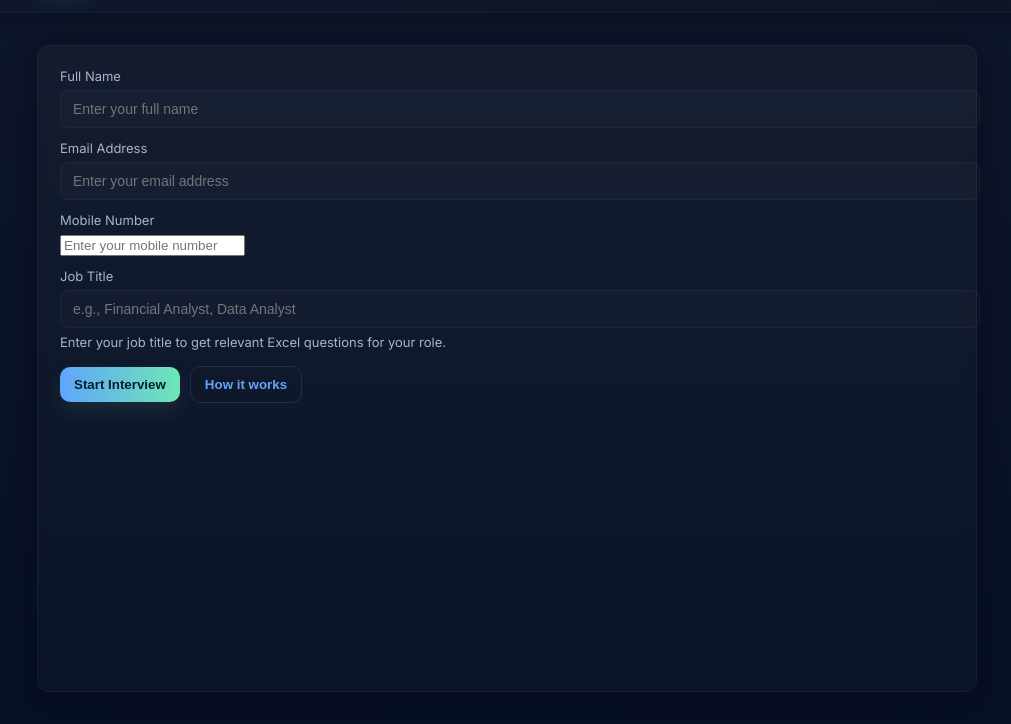
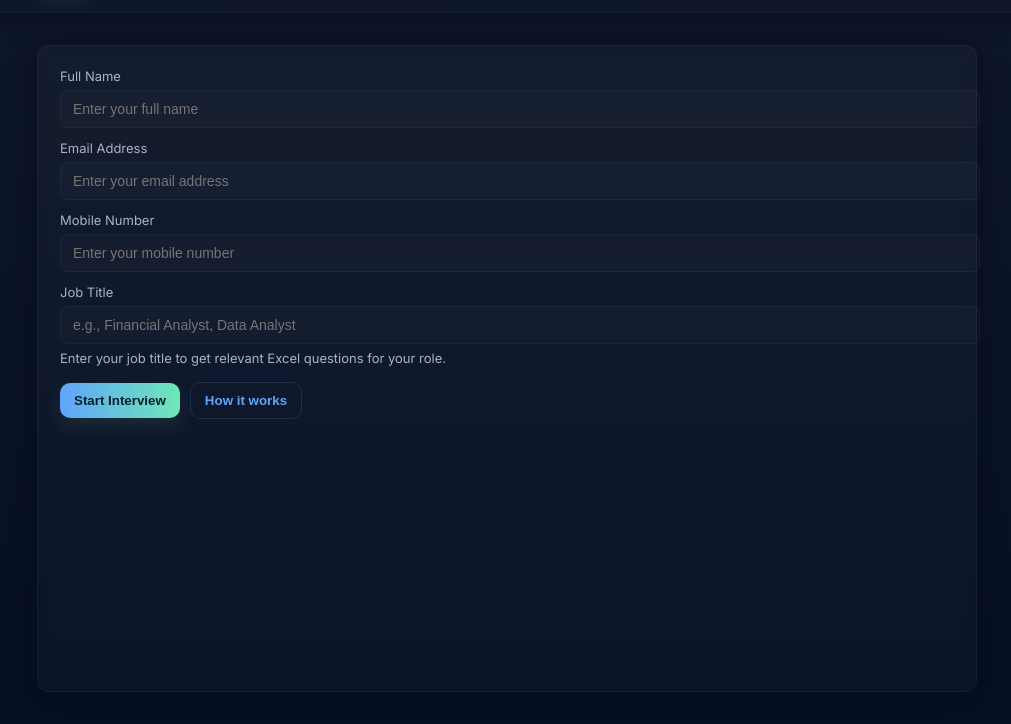
Before and after one commit to sachiin0209/Excel-AI, a website: page ai-excel-mock/public/index.html in a window 1280 px wide. Shown: the part 76-800 px from the top of the page, without its empty margins (133-1144 px from the left). Drawn offline with Linux system fonts and the light colour scheme.

Commit message:
changed css

```diff
--- a/ai-excel-mock/public/index.html
+++ b/ai-excel-mock/public/index.html
@@ -82,7 +82,7 @@
     .subtitle { margin:0; font-size:13px; color:var(--muted); }
 
     .form-row label { display:block; font-size:13px; color:var(--muted); margin-bottom:6px; }
-    input[type="text"], input[type="email"], textarea {
+    input[type="text"], input[type="email"], input[type="tel"], textarea {
       width:100%; padding:10px 12px; border-radius:8px; border:1px solid rgba(255,255,255,0.04);
       background: rgba(255,255,255,0.02); color: #e6eef8; outline:none; font-size:14px;
       transition: box-shadow .15s ease, border-color .15s ease, transform .06s ease;
```
